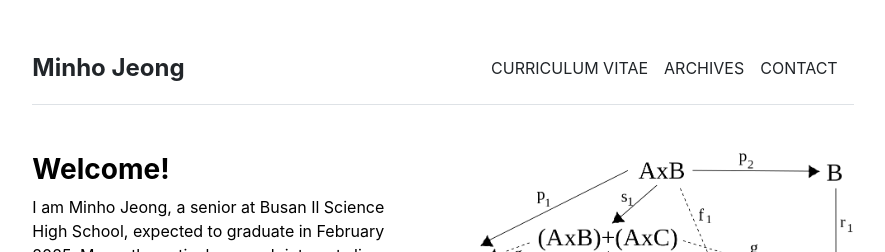
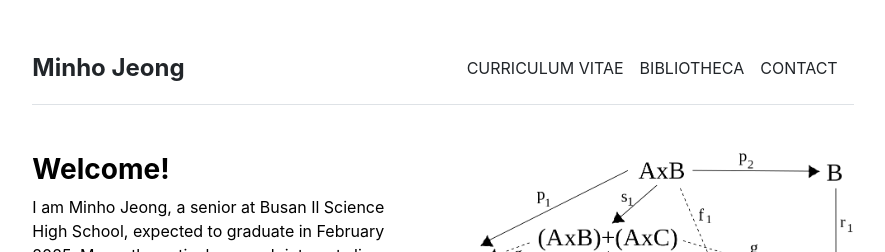
Before and after one commit to mino-jeong/mino-jeong.github.io, a Jekyll site: the page built from index.md, in a window 1280 px wide. Shown: the top 252 px of the page, without its empty margins (197-1082 px from the left). Built offline with Jekyll 4.4.1, drawn with Linux system fonts in a browser that asks for light colours.

Commit message:
Update settings.yml

```diff
--- a/_data/settings.yml
+++ b/_data/settings.yml
@@ -1,9 +1,9 @@
 menu:
 - {name: 'CURRICULUM VITAE', url: '/cv'}
-- {name: 'ARCHIVES', url: '/archives'}
+- {name: 'BIBLIOTHECA', url: '/bibliotheca'}
 - {name: 'CONTACT', url: '/contact'}
 
-archives:
+bibliotheca:
 - {name: 'Mathematics', url: '/mathematics'}
 - {name: 'Lecture Notes', url: '/lecture-notes'}
 
```
